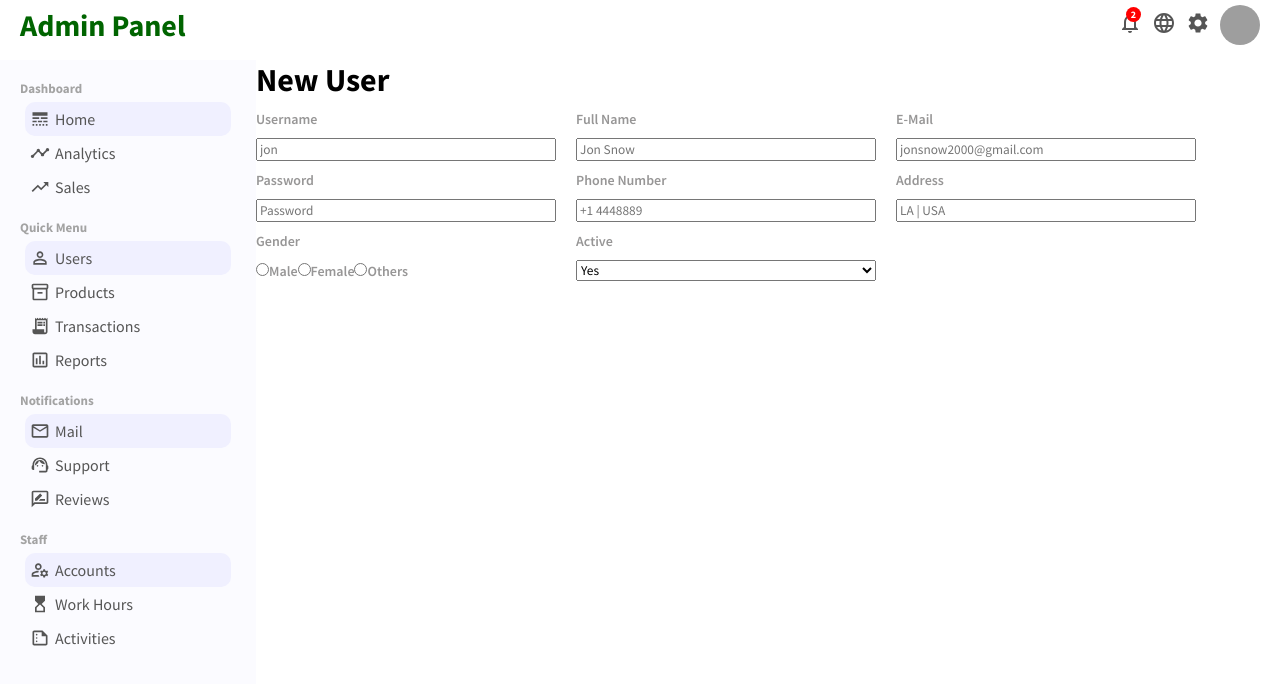
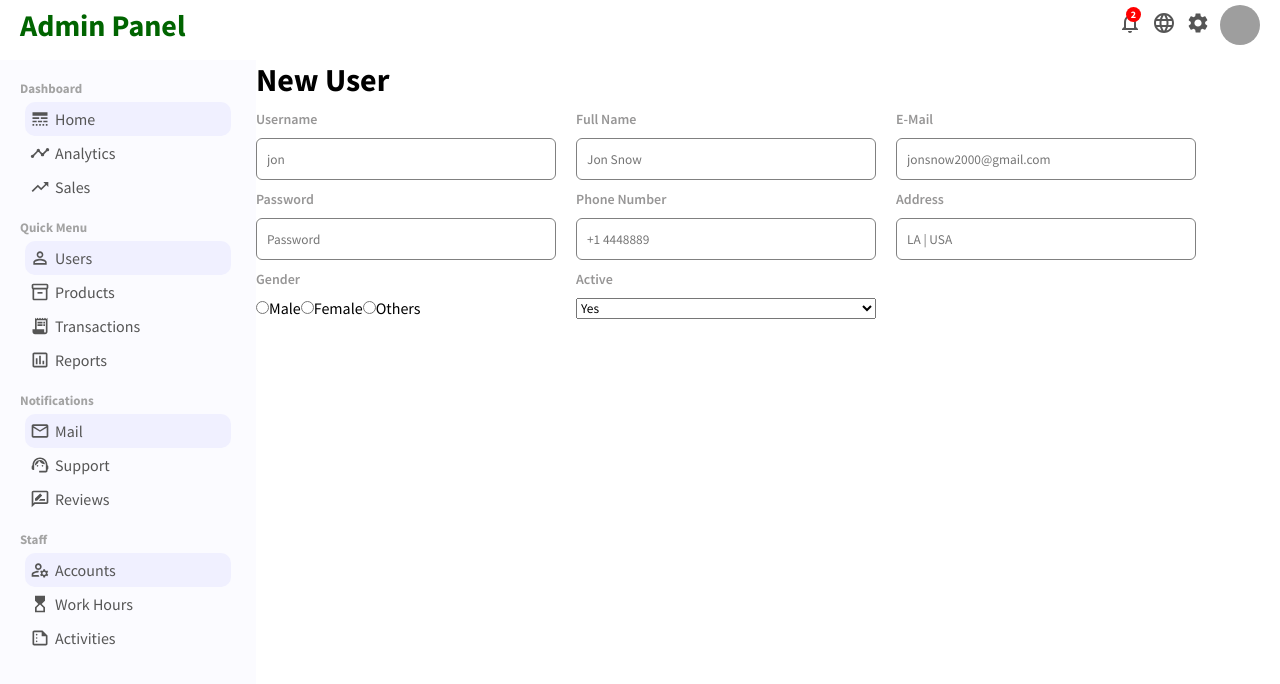
Before and after one commit to PJMantoss/admin_panel, a React (Create React App) app: page /newuser in a window 1280 px wide. Shown: the top 684 px of the page. Built offline with nearby package versions, Linux system fonts and the light colour scheme; grey boxes are pictures that could not be loaded.

Commit message:
update NewUser page

```diff
--- a/src/pages/newUserPage/newUser.css
+++ b/src/pages/newUserPage/newUser.css
@@ -14,9 +14,16 @@
     margin: 10px 20px 0 0;
 }
 
-.newUserItem label {
+.newUserItem > label {
     font-size: 14px;
     font-weight: 600;
     color: rgb(151, 150, 150);
     margin-bottom: 10px;
 }
+
+.newUserItem > input {
+    height: 20px;
+    padding: 10px;
+    border-radius: 6px;
+    border: 1px solid gray;
+}
```
